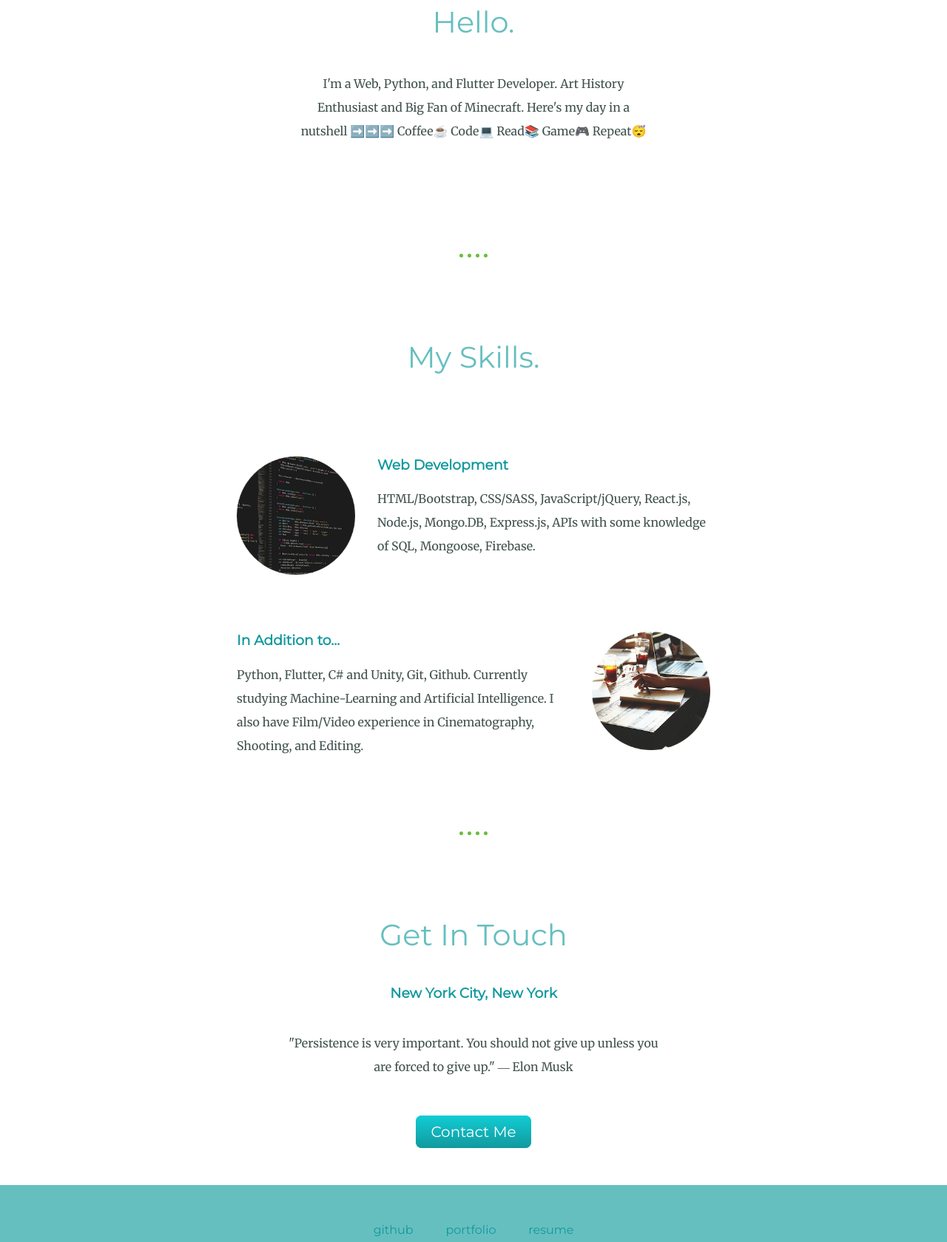
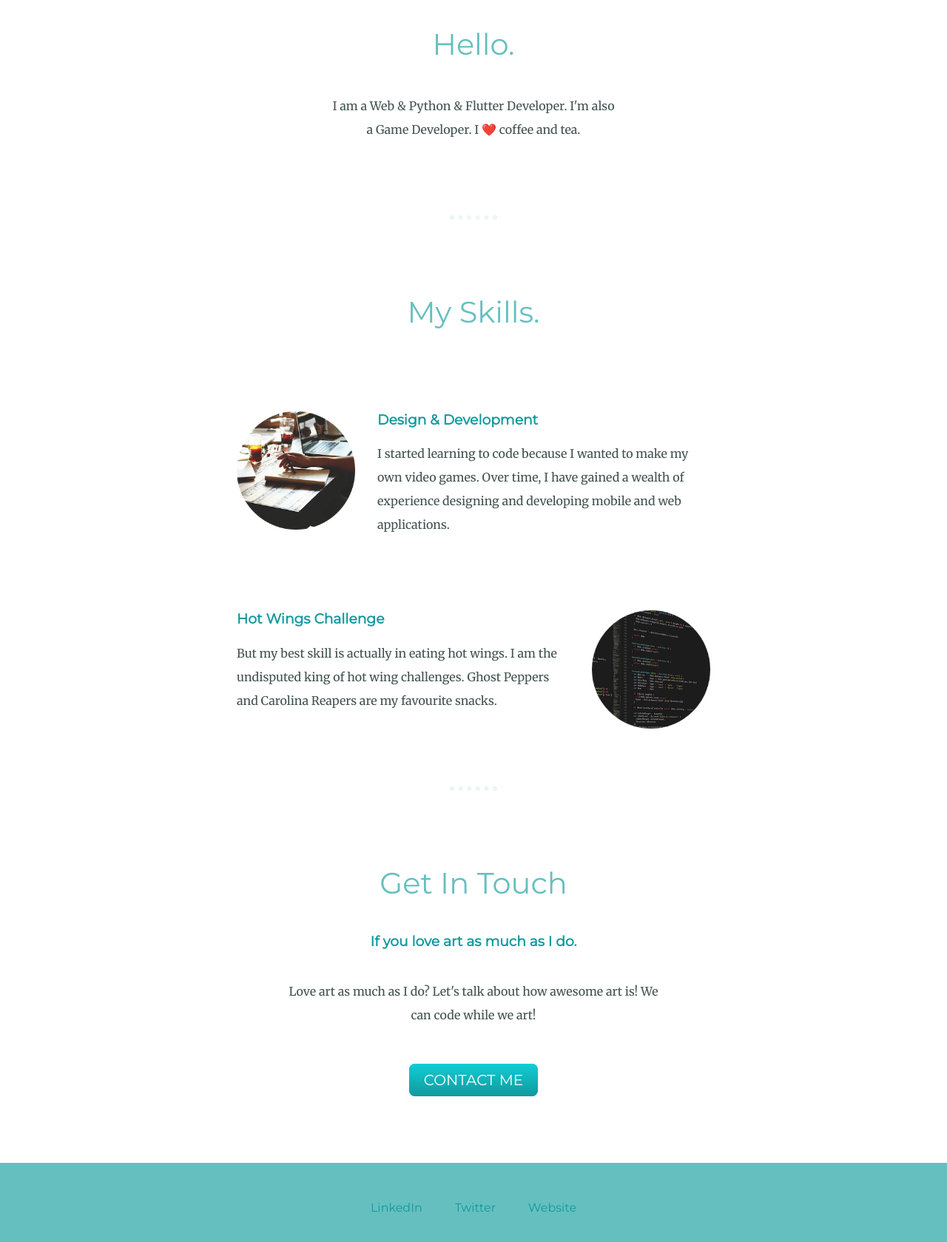
Before and after one commit to A1DE93/personal-website, a plain HTML site: page index.html in a window 1280 px wide. Shown: the part 1121-2800 px from the top of the page at 74% size. Drawn offline with Linux system fonts and the light colour scheme.

Commit message:
final draft / responsive

```diff
--- a/css/styles.css
+++ b/css/styles.css
@@ -1,17 +1,97 @@
+body {
+  color: #40514E;
+  margin: 0;
+  text-align: center;
+  font-family: 'Merriweather', serif;
+}
+
+h1 {
+  color: #66BFBF;
+  font-size: 5.625rem;
+  margin: 50px auto 0 auto;
+  font-family: 'Sacramento', cursive;
+}
+
+h2 {
+  color: #66BFBF;
+  font-family: 'Montserrat', sans-serif;
+  font-size: 2.5rem;
+  font-weight: normal;
+  padding-bottom: 10px;
+}
+
+h3 {
+  color: #11999E;
+  font-family: 'Montserrat', sans-serif;
+}
+
+p {
+  line-height: 2;
+}
+
+hr {
+  border: dotted #EAF6F6 6px;
+  border-bottom: none;
+  width: 4%;
+  margin: 100px auto;
+}
+
+a{
+  color: #11999E;
+  font-family: 'Montserrat', sans-serif;
+  margin: 10px 20px;
+  text-decoration: none;
+}
+
 a:hover {
   color: #EAF6F6;
 }
 
-.bio-description {
-    width: 40%;
+.top-container {
+  background-color: #E4F9F5;
+  position: relative;
+  padding-top: 100px;
+}
+
+.middle-container {
+  margin: 100px 0;
+}
+
+.bottom-container {
+  background-color: #66BFBF;
+  padding: 50px 0 20px;
+}
+
+.skill-row {
+  width: 50%;
+  margin: 100px auto 100px auto;
+  text-align: left;
+}
+
+.pro {
+  text-decoration: underline;
+}
+
+.intro {
+  width: 30%;
   margin: auto;
 }
 
-body {
-    color: #40514E;
-    margin: 0px;
-    text-align: center;
-    font-family: 'Merriweather', serif;
+.contact-message {
+  width: 40%;
+  margin: 40px auto 60px;
+}
+
+.copyright {
+  color: #EAF6F6;
+  font-size: 0.75rem;
+  padding: 20px 0;
+}
+
+.top-cloud {
+  position: absolute;
+  right: 300px;
+  top: 40px;
 }
 
 .bottom-cloud {
@@ -20,14 +100,16 @@ body {
   bottom: 300px;
 }
 
-.bottom-container {
-    padding: 50px 0px 20px;
-    background-color: #66bfbf;
+.code-img {
+  width: 25%;
+  float: left;
+  margin-right: 30px;
 }
 
-.bottom-quote {
-    width: 40%;
-    margin: 40px auto 60px;
+.chilli-img {
+  width: 25%;
+  float: right;
+  margin-left: 30px;
 }
 
 .btn {
@@ -56,99 +138,3 @@ body {
   background-image: linear-gradient(to bottom, #30e3cb, #2bc4ad);
   text-decoration: none;
 }
-
-.code-img {
-    width: 25%;
-    float: left;
-    margin-right: 30px;
-}
-
-.contact-me {
-    padding-bottom: 60px;
-}
-
-.copyright {
-    color: #EAF6F6;
-    padding-top: 20px 0px;
-    font-size: 0.75rem;
-}
-
-.dev {
-    text-decoration: underline;
-}
-
-.footer-link {
-    color: #11999e;
-    text-decoration: none;
-    font-family: 'Montserrat', sans-serif;
-    margin: 10px 20px;
-}
-
-h1 {
-    margin: 50px auto 0 auto;
-    font-family: 'Sacramento', cursive;
-    font-size: 5.625rem;
-    color: #66bfbf;
-}
-
-h2 {
-    font-family: 'Montserrat', sans-serif;
-    font-size: 2.5rem;
-    font-weight: normal;
-    color: #66bfbf;
-    padding: 10px;
-}
-
-h3 {
-    font-family: 'Montserrat', sans-serif;
-    color: #11999e;
-}
-
-hr {
-    border-style: none;
-    border-top-style: dotted;
-    border-color: #67be3c;
-    border-width: 5px;
-    width: 3%;
-    margin: 100px auto;
-}
-
-.middle-container {
-
-}
-
-p {
-    line-height: 2;
-}
-
-.profile {
-    padding: 50px;
-}
-
-.skills {
-
-}
-
-.skill-row {
-    width: 50%;
-    margin: 100px auto 100px auto;
-    text-align: left;
-}
-
-.startup-img {
-    width: 25%;
-    float: right;
-    margin-left: 30px;
-}
-
-.top-cloud {
-    position: absolute;
-    right: 300px;
-    top: 40px;
-}
-
-.top-container {
-    position: relative;
-    background-color: #e4fcf7;
-    padding-top: 100px;
-}
--- a/index.html
+++ b/index.html
@@ -1,62 +1,65 @@
 <!DOCTYPE html>
-<html lang="en">
+<html>
+
 <head>
-    <meta charset="UTF-8">
-    <meta name="viewport" content="width=device-width, initial-scale=1.0">
+  <meta charset="utf-8">
   <title>Hannah Park</title>
   <link rel="stylesheet" href="css/styles.css">
-    <meta name="viewport" content="width=device-width, initial-scale=1.0">
+  <link href="https://fonts.googleapis.com/css?family=Merriweather|Montserrat|Sacramento" rel="stylesheet">
   <link rel="icon" href="favicon.ico">
-    <link rel="preconnect" href="https://fonts.gstatic.com">
-    <link href="https://fonts.googleapis.com/css2?family=Merriweather&family=Montserrat&family=Sacramento&display=swap" rel="stylesheet">
 </head>
+
 <body>
   <div class="top-container">
-        <img class="top-cloud" src="images/cloud.png" alt="cloud-img">
+    <img class="top-cloud" src="images/cloud.png" alt="cloud">
+    <div class="title-text">
       <h1>I'm Hannah.</h1>
-        <h2>a <span class="dev">fullstack</span> developer.</h2>
-        <img class="bottom-cloud" src="images/cloud.png" alt="cloud-img">
-        <img src="images/mountain.png" alt="mountain-img">
+      <h2>a <span class="pro">pro</span>grammer.</h2>
     </div>
+    <img class="bottom-cloud" src="images/cloud.png" alt="cloud">
+    <img class="mountain" src="images/mountain.png" alt="mountain-img">
+  </div>
+
   <div class="middle-container">
     <div class="profile">
-          <img src="images/hannahworkpicture_small.png" alt="profile picture">
+      <img src="images/hannahworkpicture_small.png" alt="hannah-profile-img">
       <h2>Hello.</h2>
-          <p class="bio-description">I'm a Web, Python, and Flutter Developer. Art History Enthusiast and Big Fan of Minecraft. Here's my day in a nutshell ➡️➡️➡️
-              Coffee☕  Code💻  Read📚  Game🎮  Repeat😴</p>
+      <p class="intro">I am a Web & Python & Flutter Developer. I'm also a Game Developer. I ❤️ coffee and tea.</p>
     </div>
     <hr>
     <div class="skills">
       <h2>My Skills.</h2>
+      <div class="skill-row">
+        <img class="code-img" src="images/codepictwo.png" alt="code-img">
 
-          <div class="skill-row">
-            <img class="code-img" src="images/codepic.png" alt="coding picture">
-            <h3 class="">Web Development</h3>
-            <p class="">HTML/Bootstrap, CSS/SASS, JavaScript/jQuery, React.js, Node.js, Mongo.DB, Express.js, APIs with some knowledge of SQL, Mongoose, Firebase.</p>
+        <h3>Design & Development</h3>
+        <p>I started learning to code because I wanted to make my own video games. Over time, I have gained a wealth of experience designing and developing mobile and web applications.</p>
+
       </div>
       <div class="skill-row">
-            <img class="startup-img" src="images/codepictwo.png" alt="computer picture">
-            <h3 class="">In Addition to...</h3>
-            <p class="">Python, Flutter, C# and Unity, Git, Github. Currently studying Machine-Learning and Artificial Intelligence. I also have Film/Video experience in Cinematography, Shooting, and Editing.</p>
+        <img class="chilli-img" src="images/codepic.png" alt="code2-img">
+
+        <h3>Hot Wings Challenge</h3>
+        <p>But my best skill is actually in eating hot wings. I am the undisputed king of hot wing challenges. Ghost Peppers and Carolina Reapers are my favourite snacks.</p>
+
       </div>
-
     </div>
     <hr>
     <div class="contact-me">
       <h2>Get In Touch</h2>
-          <h3>New York City, New York</h3>
-          <p class="bottom-quote">"Persistence is very important. You should not give up unless you are forced to give up." ― Elon Musk</p>
-          <a class="btn" href="mailto:randomemail@gmail.com">Contact Me</a>
+      <h3>If you love art as much as I do.</h3>
+      <p class="contact-message">Love art as much as I do? Let's talk about how awesome art is! We can code while we art!</p>
+      <a class="btn" href="mailto:fakeemail@gmail.com">CONTACT ME</a>
     </div>
   </div>
 
 
   <div class="bottom-container">
-        <a class="footer-link" href="#">github</a>
-        <a class="footer-link" href="#">portfolio</a>
-        <a class="footer-link" href="#">resume</a>
-        <p class="copyright">© 2020 Hannah Park.</p>
+    <a class="footer-link" href="#">LinkedIn</a>
+    <a class="footer-link" href="#">Twitter</a>
+    <a class="footer-link" href="#">Website</a>
+    <p class="copyright">© 2018 Hannah Park @ find me in NYC.</p>
   </div>
+</body>
 
-</body>
 </html>
```
Lines whose indentation alone changed are shown as unchanged.
